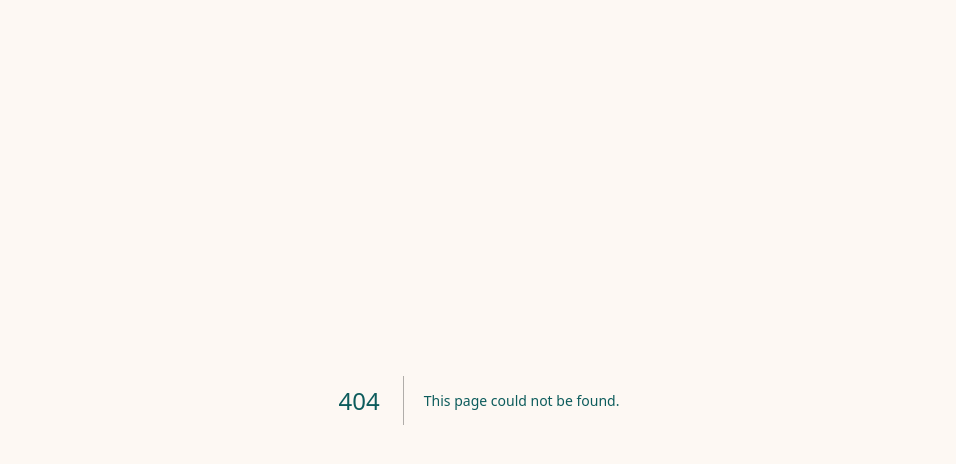
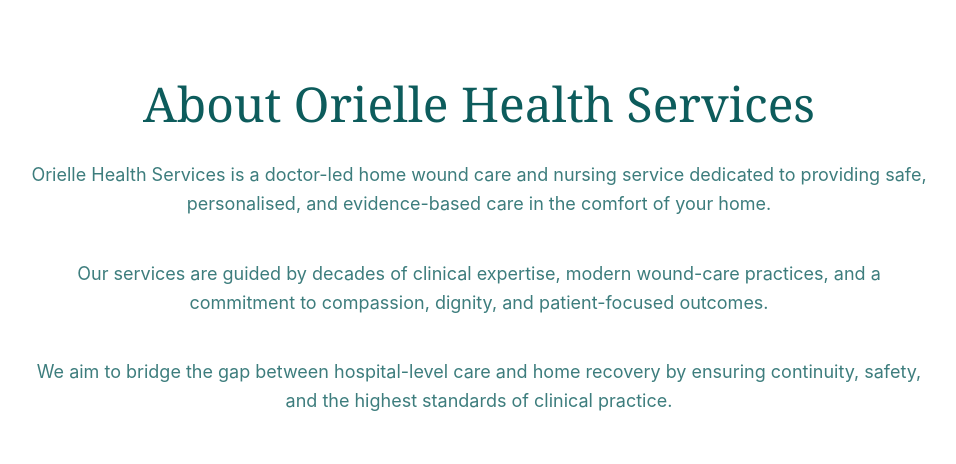
Before and after one commit to rrjayapalan/oriellehealth_verified, a Next.js app: page /about in a window 1280 px wide. Before the commit this address had no page. Shown: the top 464 px of the page, without its empty margins (161-1117 px from the left). Built offline with nearby package versions, Linux system fonts and the light colour scheme.

Commit message:
Add files via upload

```diff
--- /dev/null
+++ b/app/about/page.jsx
@@ -0,0 +1,26 @@
+export default function AboutPage() {
+  return (
+    <main className="min-h-screen bg-white py-20 px-6 text-teal">
+      <section className="max-w-4xl mx-auto text-center">
+        <h1 className="text-4xl md:text-5xl font-serif mb-8 text-teal">
+          About Orielle Health Services
+        </h1>
+
+        <p className="text-lg leading-relaxed text-teal/80 mb-10">
+          Orielle Health Services is a doctor-led home wound care and nursing service
+          dedicated to providing safe, personalised, and evidence-based care in the comfort of your home.
+        </p>
+
+        <p className="text-lg leading-relaxed text-teal/80 mb-10">
+          Our services are guided by decades of clinical expertise, modern wound-care practices,
+          and a commitment to compassion, dignity, and patient-focused outcomes.
+        </p>
+
+        <p className="text-lg leading-relaxed text-teal/80">
+          We aim to bridge the gap between hospital-level care and home recovery by ensuring
+          continuity, safety, and the highest standards of clinical practice.
+        </p>
+      </section>
+    </main>
+  );
+}
```
